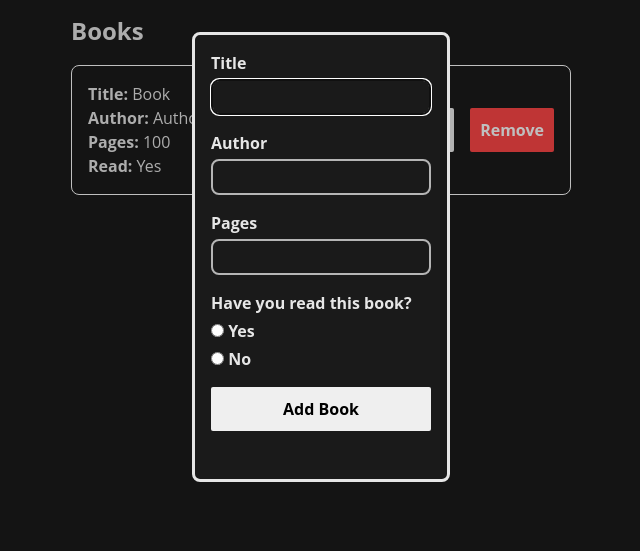
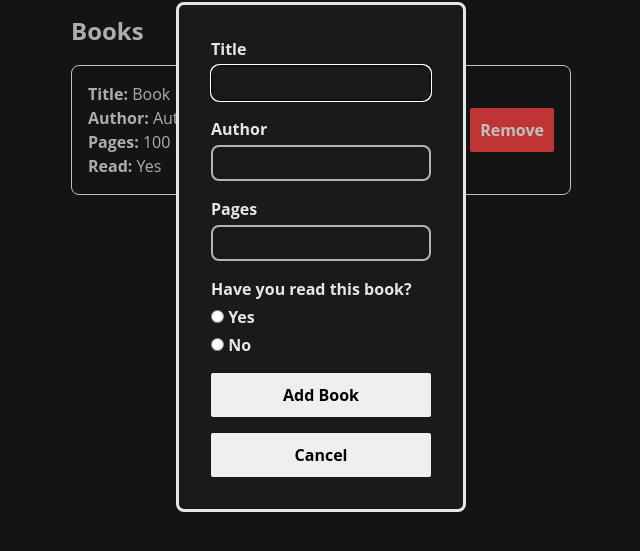
Before and after one commit to lukeramljak/odin-library, a plain HTML site: page index.html in a window 1280 px wide. Both pictures are taken after a click on the button "New Book". Shown: the part 143-694 px from the top of the page, without its empty margins (319-959 px from the left). Drawn offline with Linux system fonts and the light colour scheme.

Commit message:
minor changes

```diff
--- a/index.html
+++ b/index.html
@@ -36,6 +36,7 @@
             </div>
           </div>
           <button class="btn-add">Add Book</button>
+          <button class="btn-cancel">Cancel</button>
         </form>
       </dialog>
       <button class="btn-new" id="newBook">New Book</button>
--- a/index.js
+++ b/index.js
@@ -55,7 +55,6 @@ const createCard = (book, index) => {
   const editButton = createButton('btn-edit', index, book);
   const removeButton = createButton('btn-remove', index, book);
 
-  // TODO: add edit button
   buttonsDiv.append(readButton, editButton, removeButton);
   card.append(contentDiv, buttonsDiv);
 
@@ -124,6 +123,8 @@ document.getElementById('newBook').addEventListener('click', () => {
   modal.showModal();
 });
 
+// TODO: add behaviour to cancel button
+
 document.getElementById('form').addEventListener('submit', (event) => {
   event.preventDefault();
   const modal = document.querySelector('dialog');
--- a/style.css
+++ b/style.css
@@ -58,7 +58,7 @@ dialog[open]::backdrop {
   display: flex;
   flex-direction: column;
   gap: 1rem;
-  margin-bottom: 2rem;
+  padding: 1rem;
 
   & > div {
     display: flex;
```
